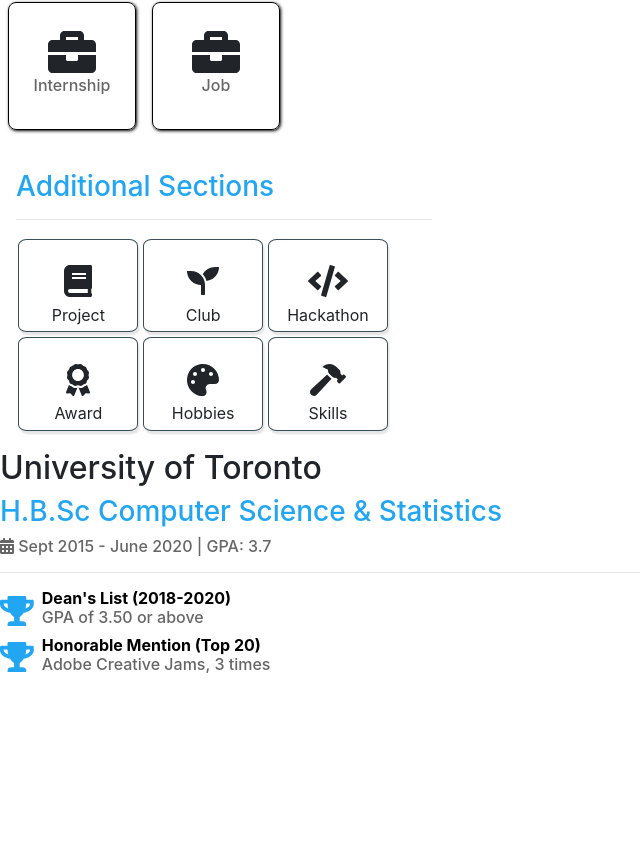
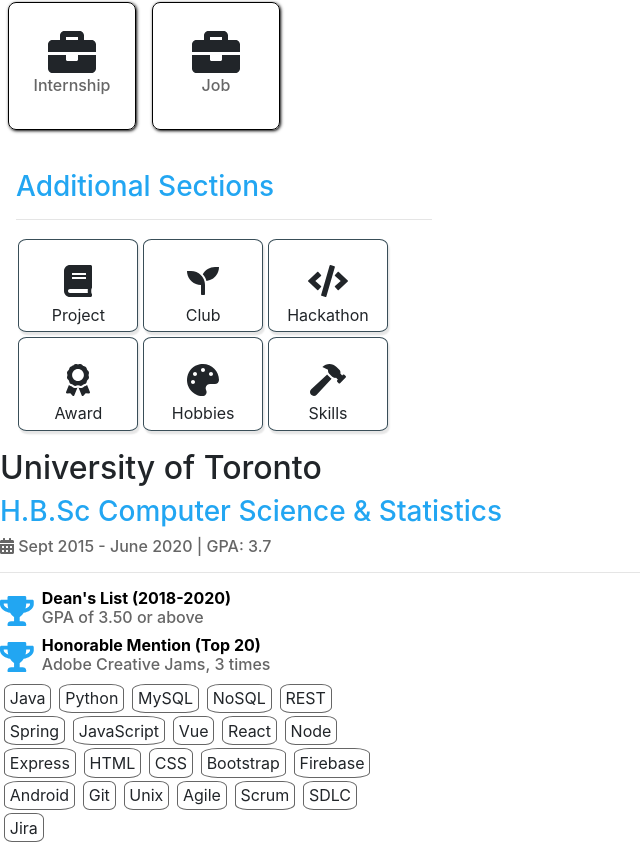
Before and after one commit to MuffinTheDragon/Resume-Builder, a React (Create React App) app in the folder frontend/: page / in a window 1280 px wide. Shown: the part 1759-2603 px from the top of the page, without its empty margins (0-640 px from the left). Before the commit the page ends 2441 px from the top, so only its background shows below. Built offline with nearby package versions, Linux system fonts and the light colour scheme.

Commit message:
[CHED-40] Complete Resume Collection Component

```diff
--- a/frontend/src/App.js
+++ b/frontend/src/App.js
@@ -7,6 +7,7 @@
 import EducationHistory from "./components/EducationHistory/EducationHistory"
 import EducationHistoryRender from "./components/EducationHistory/EducationHistoryRender"
 import AchievementsRender from "./components/Achievements/AchievementsRender"
+import Collection from "./components/Collection/Collection";
 
 function App() {
     return (
@@ -19,6 +20,7 @@
             <EducationHistoryRender school="University of Toronto" degree="H.B.Sc Computer Science & Statistics" date="Sept 2015 - June 2020" gpa="3.7"/>
             <hr></hr>
             <AchievementsRender title={['Dean\'s List (2018-2020)', 'Honorable Mention (Top 20)']} desc={['GPA of 3.50 or above', 'Adobe Creative Jams, 3 times']} />
+            <Collection items={["Java", "Python", "MySQL", "NoSQL", "REST", "Spring", "JavaScript", "Vue", "React", "Node", "Express", "HTML", "CSS", "Bootstrap", "Firebase", "Android", "Git", "Unix", "Agile", "Scrum", "SDLC", "Jira"]}/>
         </div>
     );
 }
--- /dev/null
+++ b/frontend/src/components/Collection/Collection.js
@@ -0,0 +1,19 @@
+import React from "react";
+import styles from "./Collection.module.css";
+
+function Collection(props) {
+    const items = props.items.map((item, index) => {
+        return (
+            <div className={styles.item} key={index}>
+                {item}
+            </div>
+        )
+    })
+    return (
+        <div className={styles.container}>
+            {items}
+        </div>
+    )
+}
+
+export default Collection
--- /dev/null
+++ b/frontend/src/components/Collection/Collection.module.css
@@ -0,0 +1,11 @@
+.item {
+    border-radius: 20%;
+    border: 1px solid #666666;;
+    display: inline-block;
+    padding: 0.1rem 0.3rem 0.1rem 0.3rem;
+    margin: 0.1rem 0.25rem 0.1rem 0.25rem;
+}
+
+.container {
+    width: 30%;
+}
```
Also changed, not shown: 1 other file (tests, documents, lock files or other folders).
